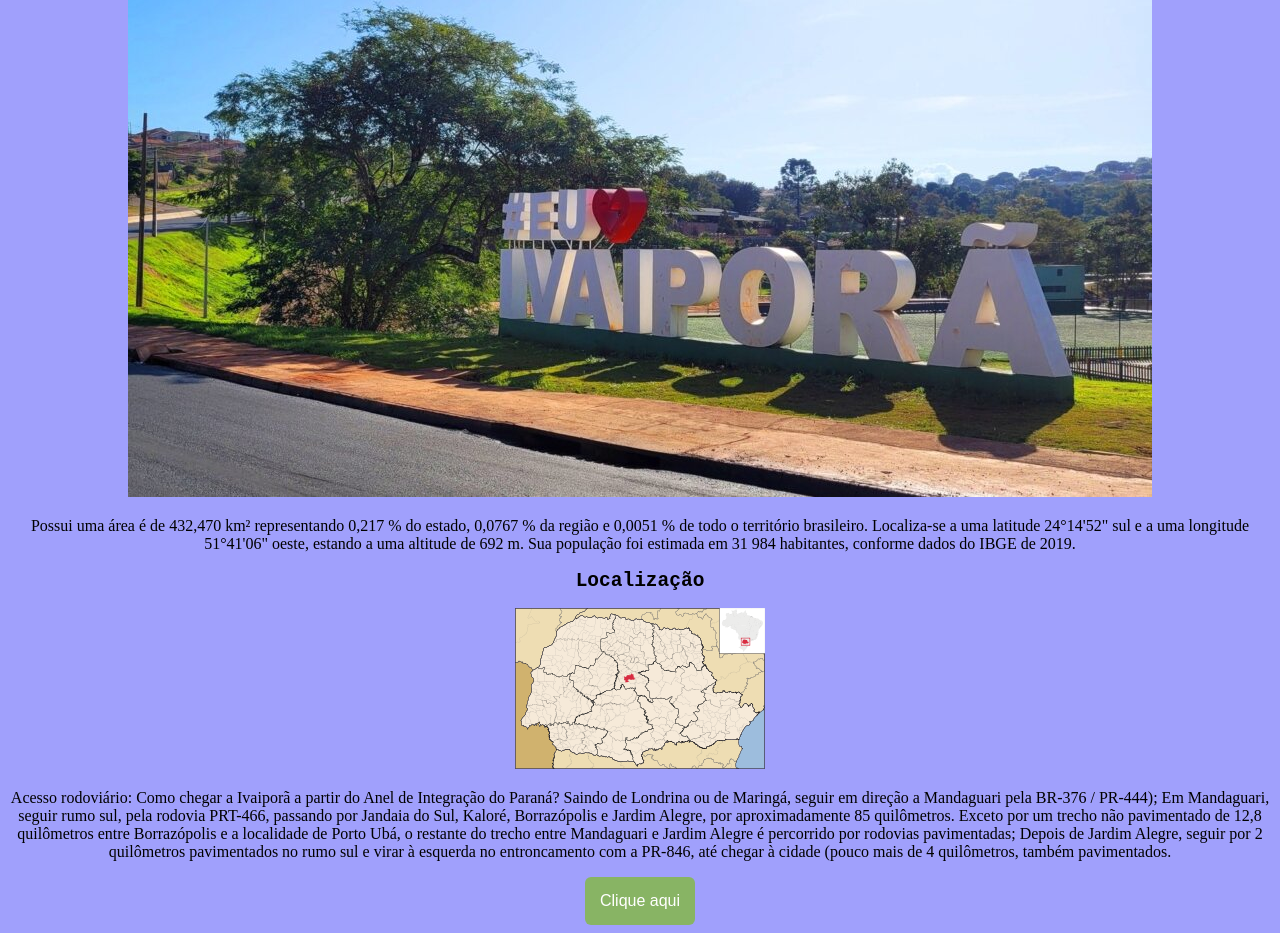
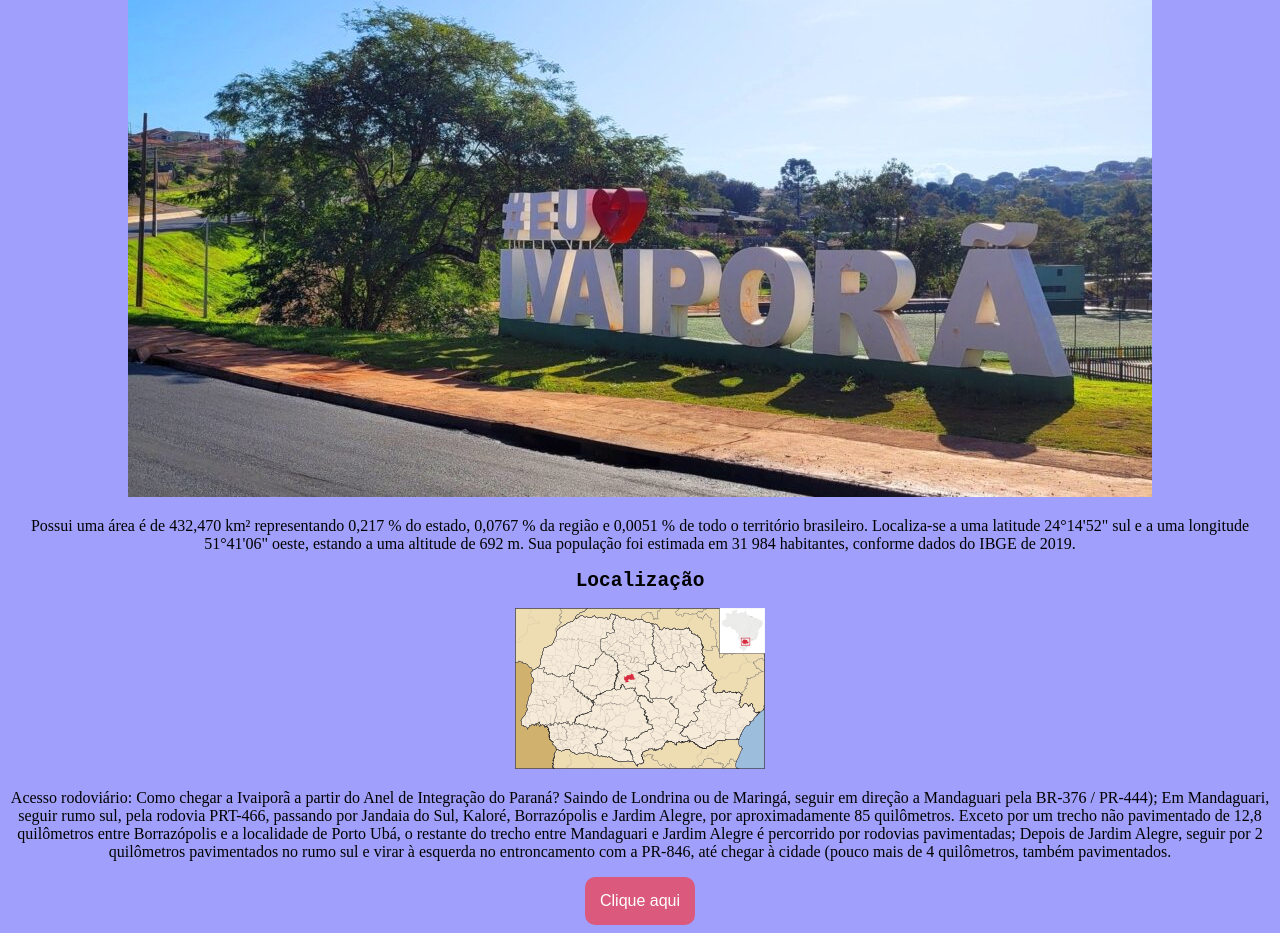
Before and after one commit to Jeniferday/site-trabalho2.1, a plain HTML site: page index.html in a window 1280 px wide. Shown: the part 891-1824 px from the top of the page. Drawn offline with Linux system fonts and the light colour scheme.

Commit message:
Update index.html

```diff
--- a/index.html
+++ b/index.html
@@ -52,7 +52,7 @@
                 Em Mandaguari, seguir rumo sul, pela rodovia PRT-466, passando por Jandaia do Sul, Kaloré, Borrazópolis e Jardim Alegre, por aproximadamente 85 quilômetros. Exceto por um trecho não pavimentado de 12,8 quilômetros entre Borrazópolis e a localidade de Porto Ubá, o restante do trecho entre Mandaguari e Jardim Alegre é percorrido por rodovias pavimentadas;
                 Depois de Jardim Alegre, seguir por 2 quilômetros pavimentados no rumo sul e virar à esquerda no entroncamento com a PR-846, até chegar à cidade (pouco mais de 4 quilômetros, também pavimentados.
                 </p>
-                <a href="http://www.ivaipora.pr.gov.br/"><button style="background: #7ac2069c; border-radius: 6px; padding: 15px; cursor: pointer; color: #fff; border: none; font-size: 16px;">Clique aqui</button></a>
+                <a href="http://www.ivaipora.pr.gov.br/"><button style="background: #ff2d2d9c; border-radius: 10px; padding: 15px; cursor: pointer; color: #fff; border: none; font-size: 16px;">Clique aqui</button></a>
 
 
-</body>
+        </body>
```
